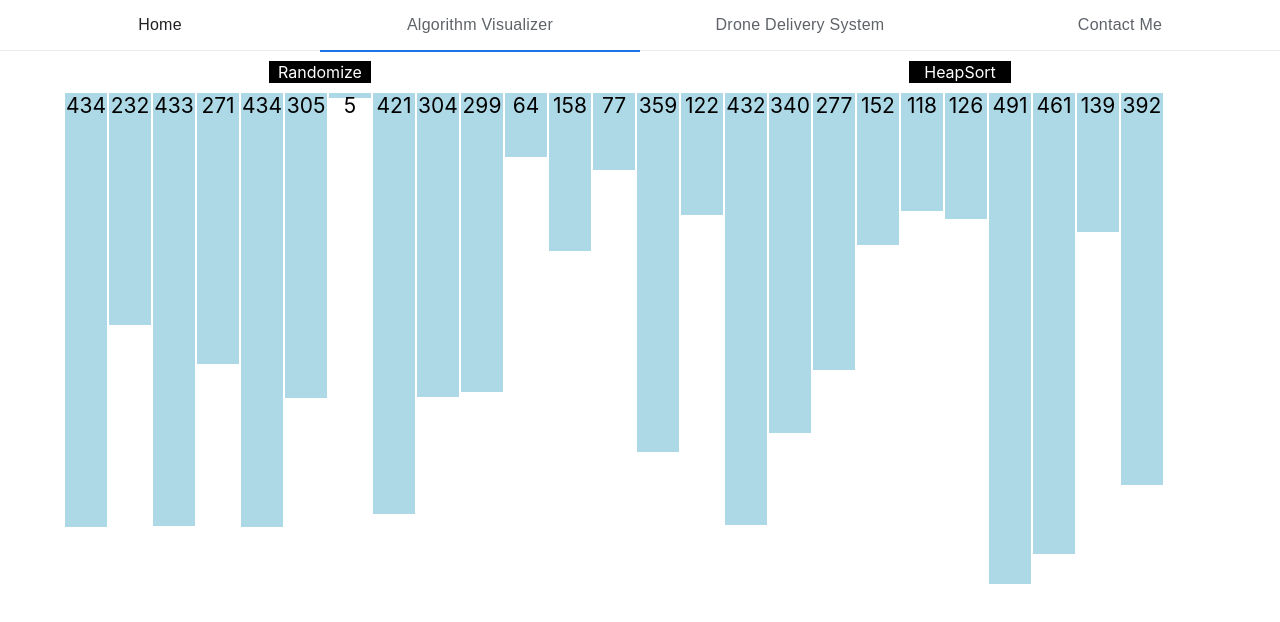
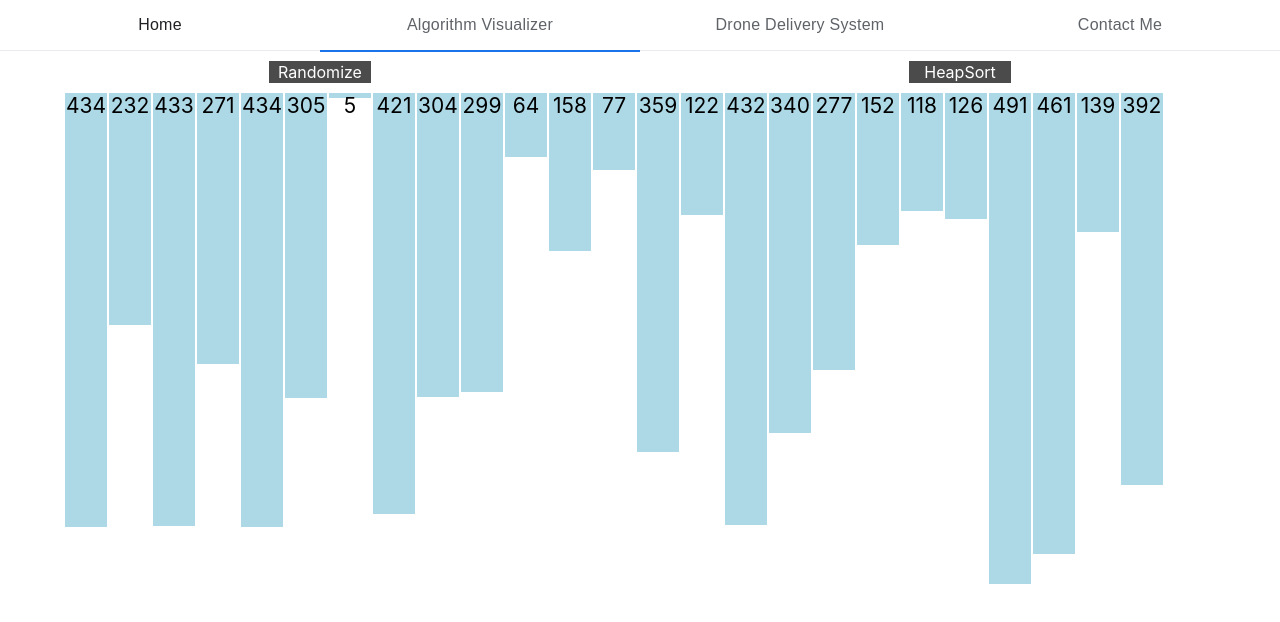
Before and after one commit to samuelkuz/personal-website, a React (Create React App) app: page /algorithm-visualizer in a window 1280 px wide. Shown: the top 622 px of the page. Built offline with nearby package versions, Linux system fonts and the light colour scheme.

Commit message:
Add correct opacity values

```diff
--- a/src/pages/AlgorithmVisualizer.scss
+++ b/src/pages/AlgorithmVisualizer.scss
@@ -25,12 +25,13 @@
             width: 100px;
             border: 1px solid black;
             background-color: black;
+            opacity: .7;
             color: white;
 
             &:hover {
                 background-color: grey;
                 cursor: pointer;
-                opacity: 70%;
+                opacity: .7;
             }
         }
     }
```
